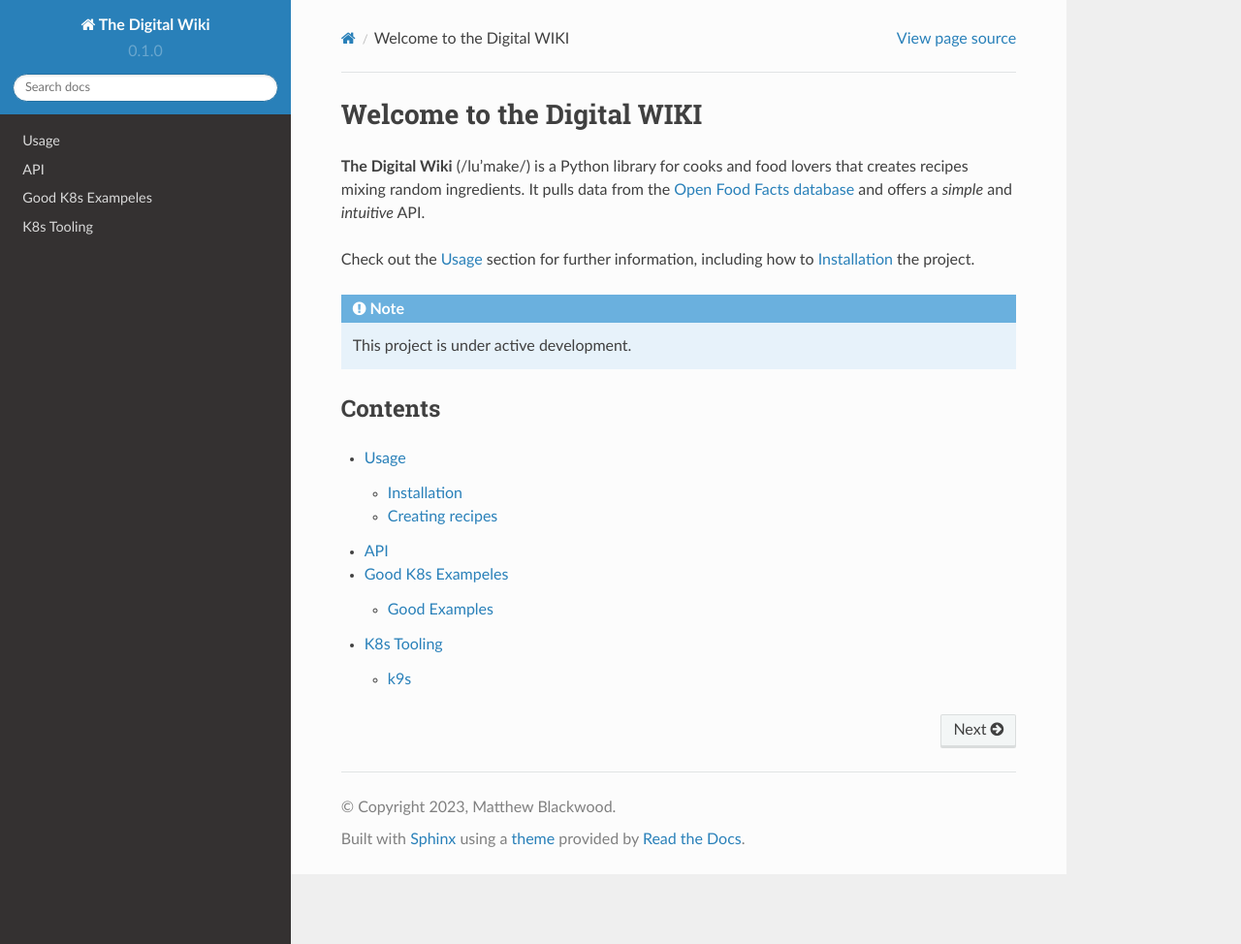
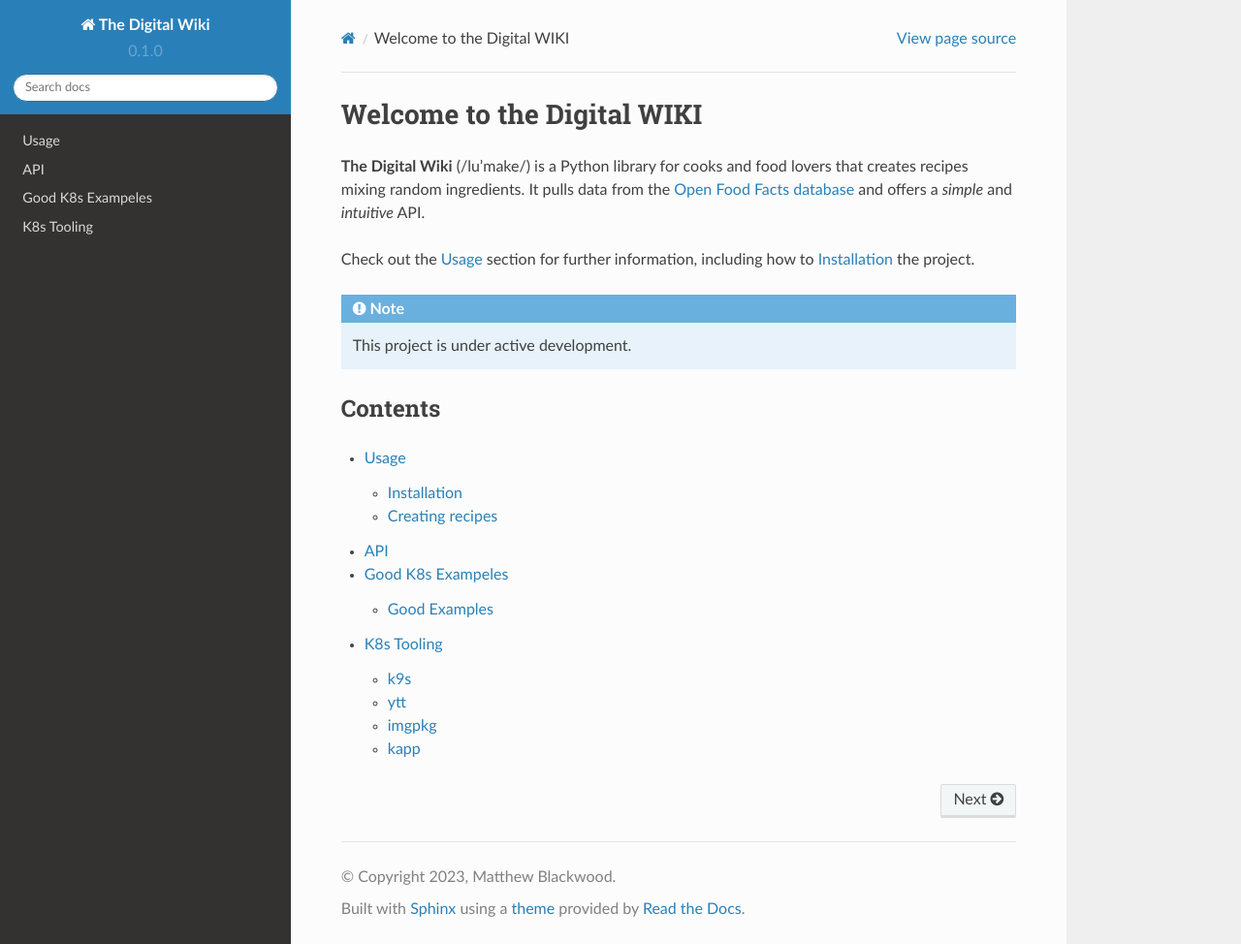
Before and after one commit to digital951/readthedocs, a Sphinx documentation site: the page built from docs/source/index.rst, in a window 1280 px wide and 974 px high. Shown: the whole window at 97% size. Built offline with Sphinx 7.4.7 and the Read the Docs theme 2.0.0, drawn with Linux system fonts in a browser that asks for light colours.

Commit message:
Update tooling.rst
touching up tooling

```diff
--- a/docs/source/tooling.rst
+++ b/docs/source/tooling.rst
@@ -23,7 +23,7 @@ Or for context specification
 
    $ ./k9s --context <MY-CONTEXT>
 
-   ytt
+ytt
 ------------
 
 
@@ -35,7 +35,7 @@ Template and patch as needed to easily make your configuration reusable and exte
 
    $ ./ytt
 
-      imgpkg
+imgpkg
 ------------
 
 `Manually Started Redis Cluster <https://medium.com/geekculture/redis-cluster-on-kubernetes-c9839f1c14b6>`_
@@ -46,7 +46,7 @@ This cluster uses statefulsets and a script to start but has lots of good K8s co
 
    $ ./start-redis.sh
 
-      imgpkg
+kapp
 ------------
 
 `Manually Started Redis Cluster <https://medium.com/geekculture/redis-cluster-on-kubernetes-c9839f1c14b6>`_
```
Also changed, not shown: other parts of docs/source/tooling.rst (+2 -2 lines).
